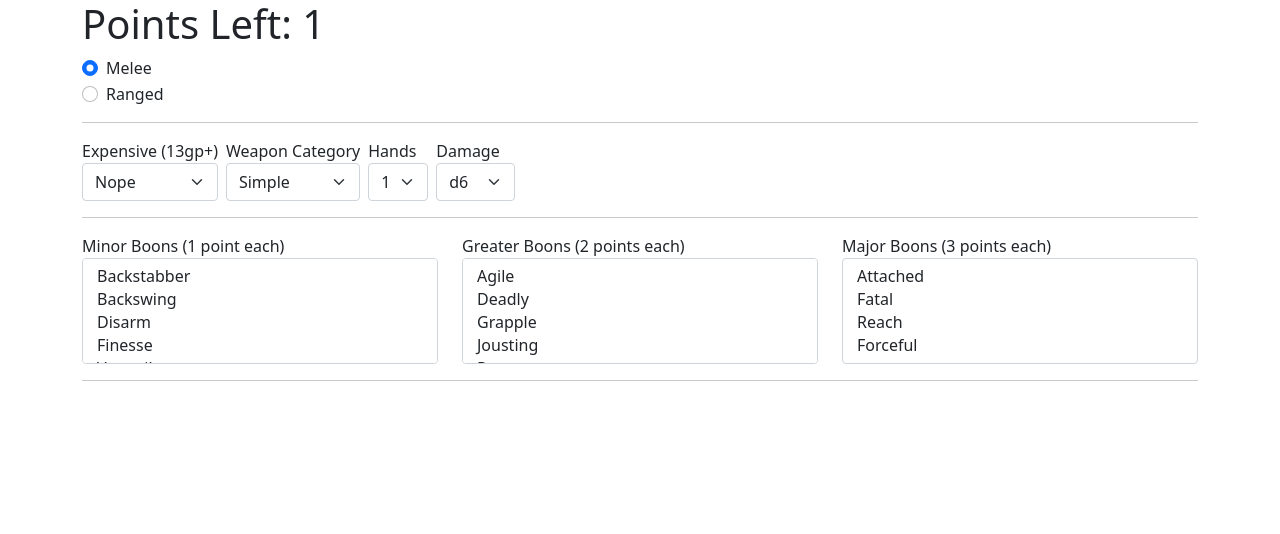
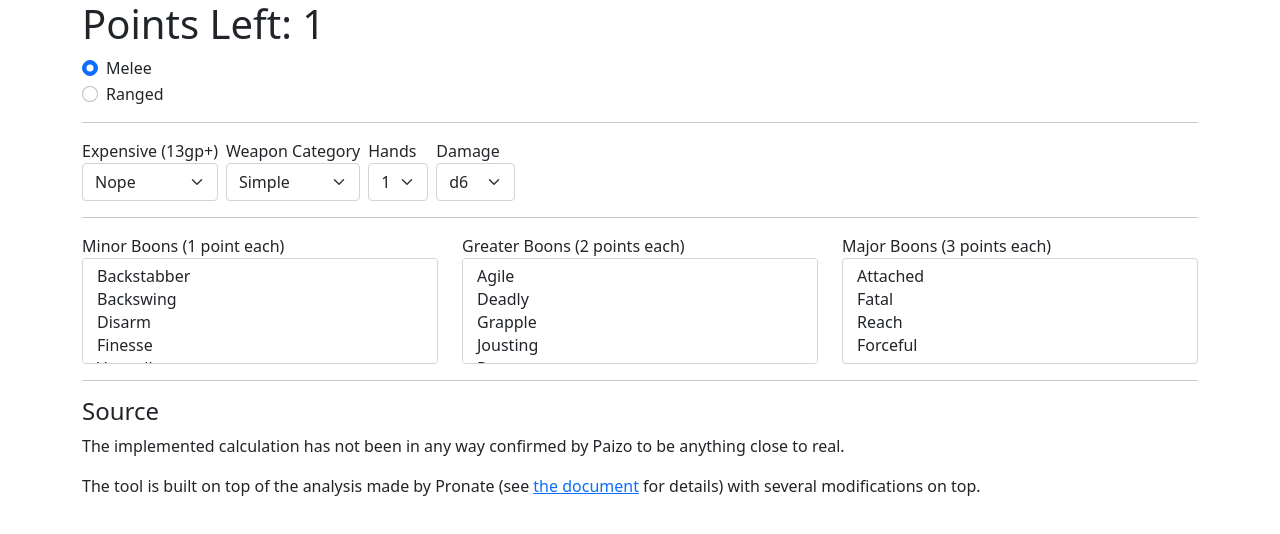
Before and after one commit to ikoolik/pf2-weapons, a Vue app: page / in a window 1280 px wide. Shown: the top 534 px of the page. Built offline with nearby package versions, Linux system fonts and the light colour scheme.

Commit message:
add source

```diff
--- a/src/App.vue
+++ b/src/App.vue
@@ -118,9 +118,14 @@
       </div>
     </form>
     <hr />
-    <div v-if="hasFinesse" class="border rounded container pt-3">
+    <div v-if="hasFinesse">
       <h4>Finesse</h4>
       <p>There are currently no published weapons with Finesse trait.</p>
+    </div>
+    <div>
+      <h4>Source</h4>
+      <p>The implemented calculation has not been in any way confirmed by Paizo to be anything close to real.</p>
+      <p>The tool is built on top of the analysis made by Pronate (see <a href="https://docs.google.com/document/d/1j0uUtVcTgvn2a0oMYFKMwe_-tAPOdnFY21_0FOiX2DI/edit">the document</a> for details) with several modifications on top.</p>
     </div>
   </div>
 </template>
```
Also changed, not shown: 5 other files (tests, documents, lock files or other folders).
